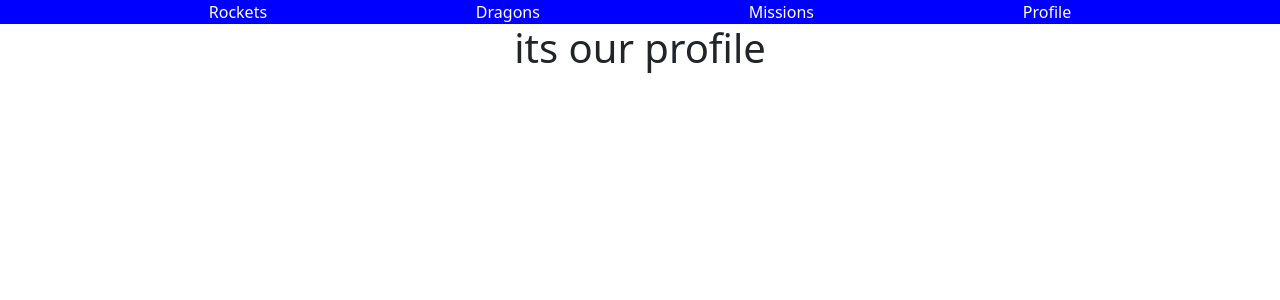
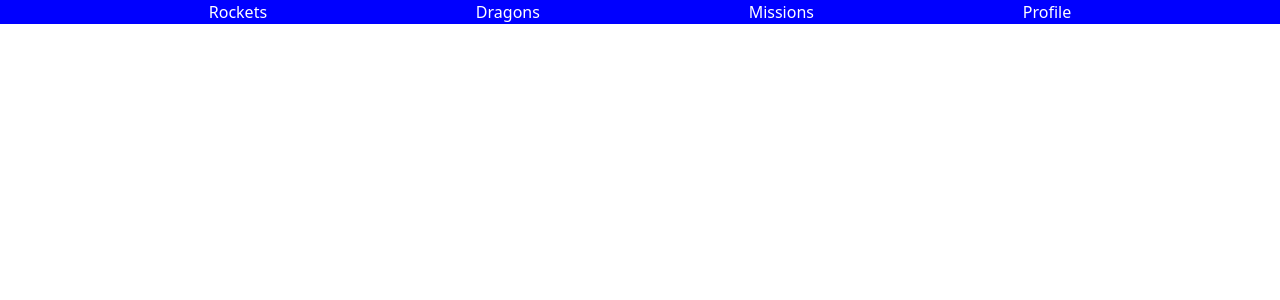
Before and after one commit to MICHAELMUNAVU83/spacetravellers, a React (Create React App) app: page /profile in a window 1280 px wide. Shown: the top 300 px of the page. Built offline with nearby package versions, Linux system fonts and the light colour scheme.

Commit message:
Add reserved rockets to the profile

```diff
--- a/src/componets/Profile.js
+++ b/src/componets/Profile.js
@@ -1,9 +1,22 @@
 import React from 'react';
+import { useSelector } from 'react-redux';
 
 function Profile() {
+  const rockets = useSelector((state) => state.rockets);
+  const reservedRockets = rockets.filter((rocket) => rocket.reserved);
+  const newRockets = reservedRockets.map((reservedRocket) => (
+    <div key={reservedRocket.id}>
+      {' '}
+      {reservedRocket.rocket_name}
+      {' '}
+    </div>
+  ));
   return (
     <div>
-      <h1>its our profile</h1>
+      <h2>
+        {' '}
+        {newRockets}
+      </h2>
     </div>
   );
 }
```
